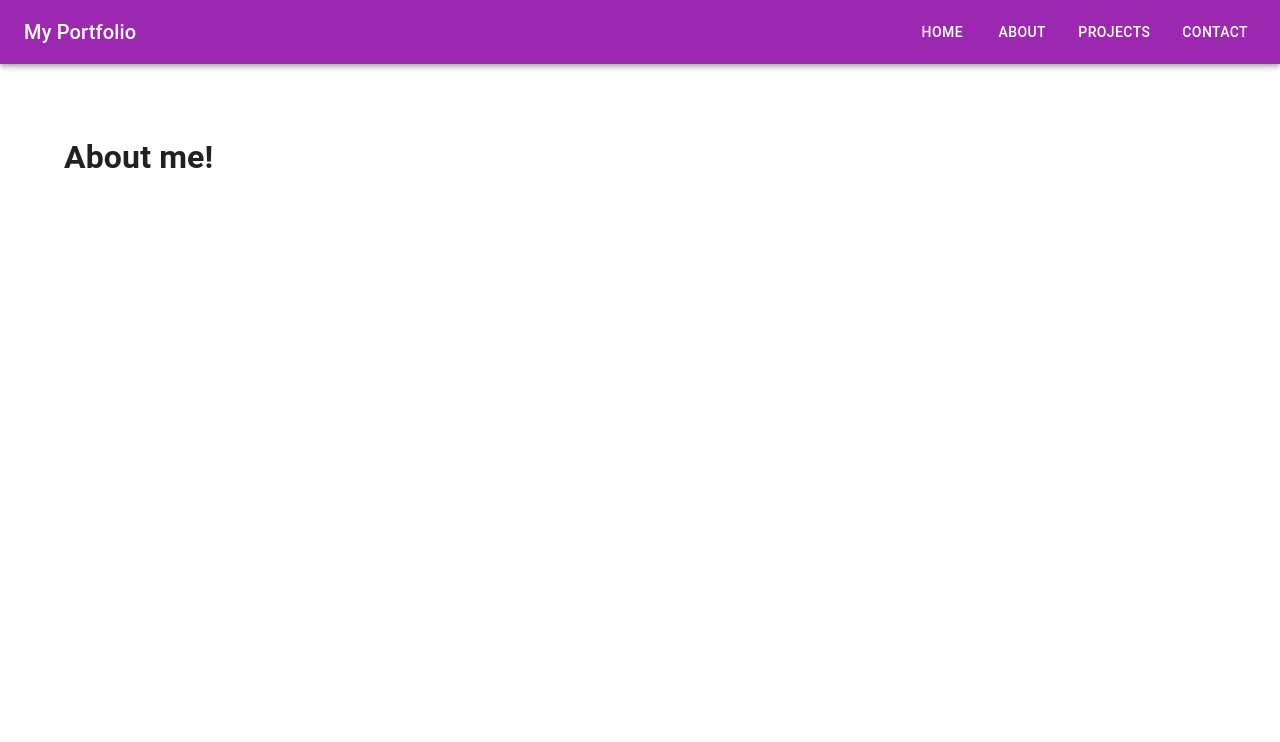
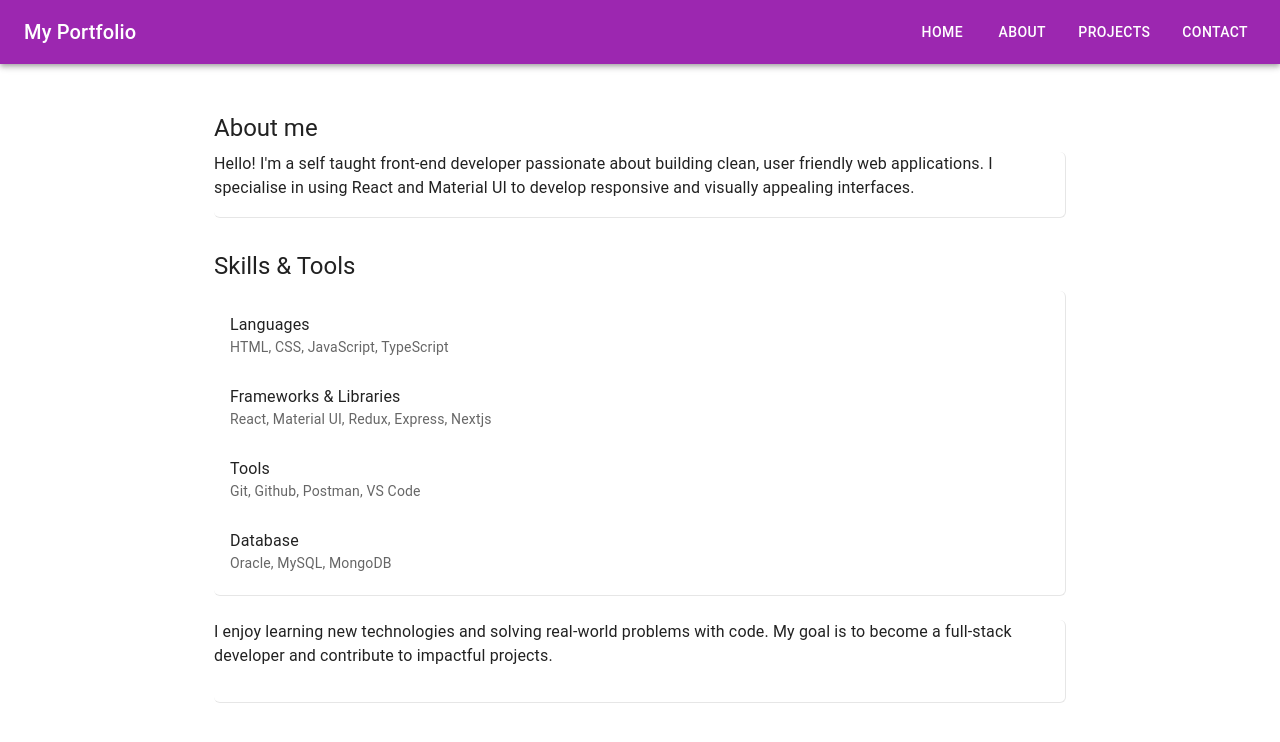
Before and after one commit to SWAGGERKARKI/my-portfolio, a Next.js app: page /about in a window 1280 px wide. Shown: the top 742 px of the page. Built offline with nearby package versions, Linux system fonts and the light colour scheme.

Commit message:
finished about page

```diff
--- a/src/app/about/page.js
+++ b/src/app/about/page.js
@@ -1,3 +1,43 @@
+'use client';
+import { Container, Divider, List, ListItem, ListItemText, Typography } from "@mui/material";
+
+ // denotes client side rendering
+
 export default function About() {
-  return <h1>About me!</h1>;
+  return (
+    <Container maxWidth="md" sx={{ mt: "10" }}>
+      <Typography variant="h5" gutterBottom>
+        About me
+      </Typography>
+
+      <Typography variant="body1" sx={{ borderBottom: "1px solid hsl(0, 0%, 90.00%)", borderRight: "1px solid hsl(0, 0%, 90%)", borderRadius: "6px", pb: "2%" }} gutterBottom>
+        Hello! I'm a self taught front-end developer passionate about building clean, user friendly web applications. I specialise in using React and Material UI to develop responsive and visually appealing interfaces.
+      </Typography>
+
+      <Typography variant="h5" sx={{ mt: 4 }} gutterBottom>
+        Skills & Tools
+      </Typography>
+
+      <List sx={{ borderBottom: "1px solid hsl(0, 0%, 90.00%)", borderRight: "1px solid hsl(0, 0%, 90%)", borderRadius: "6px", mb: 3 }}>
+        <ListItem>
+          <ListItemText primary='Languages' secondary='HTML, CSS, JavaScript, TypeScript' />
+        </ListItem>
+        <ListItem>
+          <ListItemText primary='Frameworks & Libraries' secondary='React, Material UI, Redux, Express, Nextjs' />
+        </ListItem>
+        <ListItem>
+          <ListItemText primary='Tools' secondary='Git, Github, Postman, VS Code' />
+        </ListItem>
+        <ListItem>
+          <ListItemText primary='Database' secondary='Oracle, MySQL, MongoDB' />
+        </ListItem>
+      </List>
+
+      {/* <Divider /> */}
+
+      <Typography variant="body1" sx={{ borderBottom: "1px solid hsl(0, 0%, 90.00%)", borderRight: "1px solid hsl(0, 0%, 90%)", borderRadius: "6px", pb: "4%" }}>
+        I enjoy learning new technologies and solving real-world problems with code. My goal is to become a full-stack developer and contribute to impactful projects.
+      </Typography>
+    </Container>
+  );
 }
```
